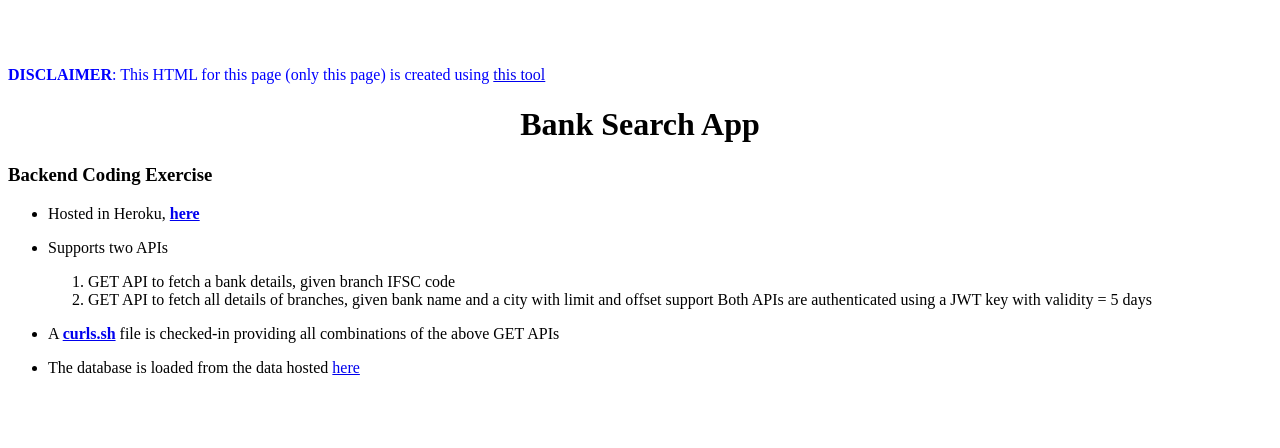
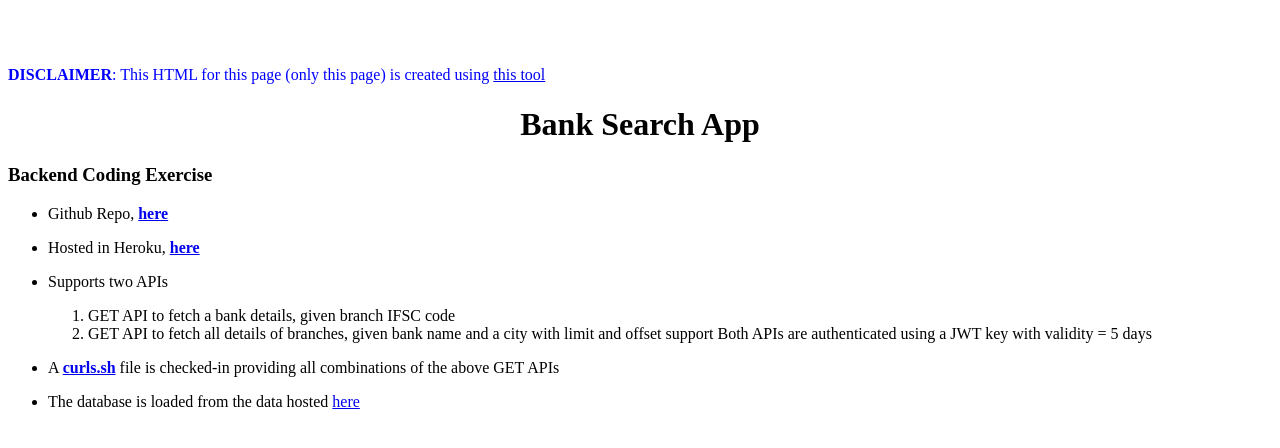
Before and after one commit to ranjjose-chaz/bank_01, a Django app: page / in a window 1280 px wide. Shown: the top 448 px of the page. Run offline with Django 3.2, Linux system fonts and the light colour scheme.

Commit message:
updated a landing page

```diff
--- a/polls/templates/index.html
+++ b/polls/templates/index.html
@@ -1,10 +1,11 @@
 <h1 style="color: #5e9ca0;">&nbsp;</h1>
 <p><span style="color: #0000ff;"><strong>DISCLAIMER</strong>: This HTML for this page (only this page) is created using <a href="https://html-online.com/editor/">this tool</a></span></p>
 <h1 style="text-align: center;">Bank Search App</h1>
-<h3><a id="user-content-backend-coding-exercise" class="anchor" href="https://github.com/ranjjose-chaz/bank_search_app#backend-coding-exercise" aria-hidden="true"></a>Backend Coding Exercise</h3>
+<h3><a id="user-content-backend-coding-exercise" class="anchor" href="https://github.com/ranjjose-chaz/bank_search_app#backend-coding-exercise" target="_blank" rel="noopener" aria-hidden="true"></a>Backend Coding Exercise</h3>
 <ul>
+<li>Github Repo, <a href="https://github.com/ranjjose-chaz/bank_search_app" target="_blank" rel="noopener"><strong>here</strong></a>&nbsp;</li>
 <li>
-<p>Hosted in Heroku, <a href="https://bank02.herokuapp.com/" rel="nofollow"><strong>here</strong></a></p>
+<p>Hosted in Heroku, <a href="https://bank02.herokuapp.com/" target="_blank" rel="nofollow noopener"><strong>here</strong></a></p>
 </li>
 <li>
 <p>Supports two APIs</p>
@@ -14,10 +15,10 @@
 </ol>
 </li>
 <li>
-<p>A <a title="curls.sh" href="https://github.com/ranjjose-chaz/bank_search_app/blob/master/curls.sh"><strong>curls.sh</strong></a> file is checked-in providing all combinations of the above GET APIs</p>
+<p>A <a title="curls.sh" href="https://github.com/ranjjose-chaz/bank_search_app/blob/master/curls.sh" target="_blank" rel="noopener"><strong>curls.sh</strong></a> file is checked-in providing all combinations of the above GET APIs</p>
 </li>
 <li>
-<p>The database is loaded from the data hosted <a href="https://github.com/snarayanank2/indian_banks">here</a></p>
+<p>The database is loaded from the data hosted <a href="https://github.com/snarayanank2/indian_banks" target="&quot;_blank">here</a></p>
 </li>
 </ul>
 <h2 style="color: #2e6c80;">&nbsp;</h2>
```
Also changed, not shown: 1 other file.
